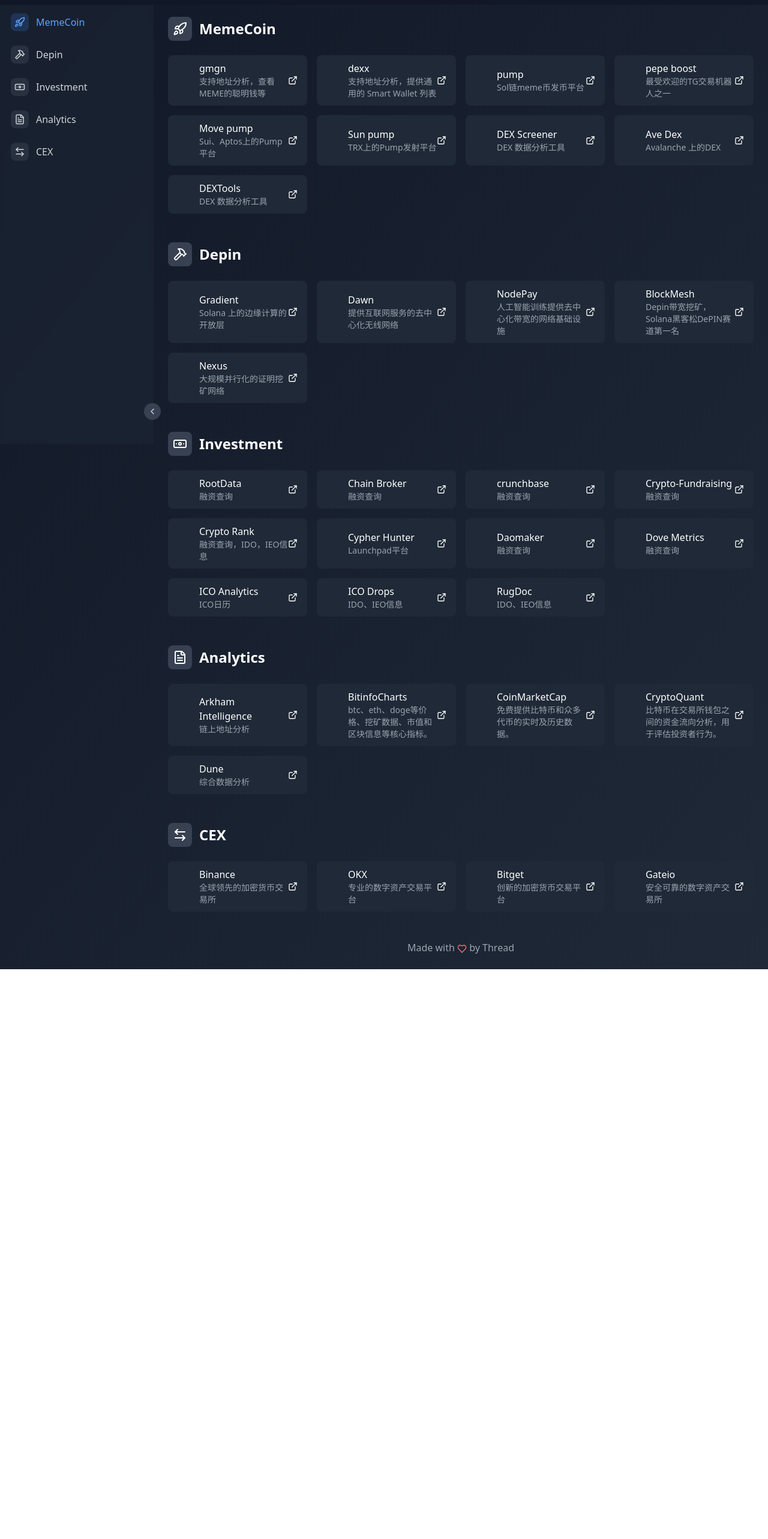
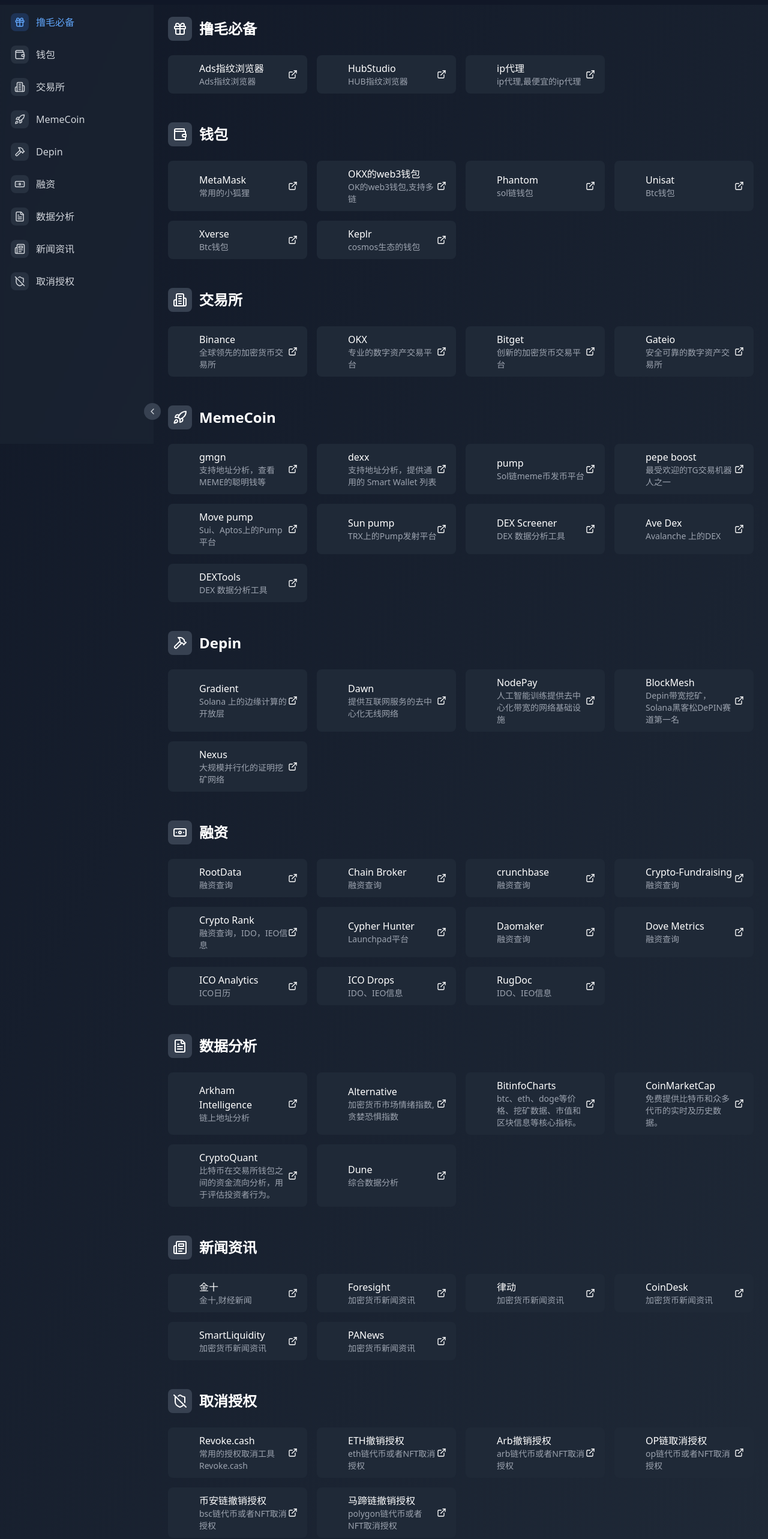
Before and after one commit to hellothread/chainnav, a React (Vite) app: page / in a window 1280 px wide. Shown: the part 60-2626 px from the top of the page at 60% size. Before the commit the page ends 1676 px from the top, so only its background shows below. Built offline with nearby package versions, Linux system fonts and the light colour scheme; the HTML template or start-up script is replaced by a standard one.

Commit message:
add link

```diff
--- a/src/data/dataLink.jsx
+++ b/src/data/dataLink.jsx
@@ -1,6 +1,24 @@
 import React from 'react';
-import { ArrowLeftRight, Rocket, Hammer, Banknote, FileText} from 'lucide-react';
+import { Building2, Rocket, Hammer, Banknote, FileText, ShieldOff, Wallet, Gift, Newspaper } from 'lucide-react';
 
+//撸毛必备
+const airdropTools = [
+  {
+    name:"Ads指纹浏览器",
+    url:"https://share.adspower.net/z75oPhFmQfkdXtT",
+    description:"Ads指纹浏览器"
+  },
+  {
+    name:"HubStudio",
+    url:"http://suo.im/a28Vk",
+    description:"HUB指纹浏览器"
+  },
+  {
+    name:"ip代理",
+    url:"https://www.webshare.io/?referral_code=1vdc4cnb52dl",
+    description:"ip代理,最便宜的ip代理"
+  }
+]
 
 //cex link
 export const cex = [
@@ -168,6 +186,11 @@
     description: '链上地址分析'
   },
   {
+    name:"Alternative",
+    url:"https://alternative.me/crypto/fear-and-greed-index/",
+    description:"加密货币市场情绪指数,贪婪恐惧指数"
+  },
+  {
     name: 'BitinfoCharts',
     url: 'https://bitinfocharts.com/',
     description: 'btc、eth、doge等价格、挖矿数据、市值和区块信息等核心指标。'
@@ -187,38 +210,165 @@
     description: '综合数据分析'
   }
 ]
+//新闻
+const news = [
+  {
+    name:"金十",
+    url:"https://www.jin10.com/",
+    description:"金十,财经新闻"
+  },
+  {
+    name:"Foresight",
+    url:"https://foresightnews.pro/",
+    description:"加密货币新闻资讯"
+  },
+  {
+    name:"律动",
+    url:"https://www.theblockbeats.info/",
+    description:"加密货币新闻资讯"
+  },
+  {
+    name:"CoinDesk",
+    url:"https://www.coindesk.com/",
+    description:"加密货币新闻资讯"
+  },
+  {
+    name:"SmartLiquidity",
+    url:"https://smartliquidity.info/",
+    description:"加密货币新闻资讯"
+  },
+  {
+    name:"PANews",
+    url:"https://www.panewslab.com/zh/index.html",
+    description:"加密货币新闻资讯"
+  }
+]
+//取消授权
+export const authorizationRevocation = [
+  {
+    name: 'Revoke.cash',
+    url: 'https://revoke.cash/zh',
+    description: '常用的授权取消工具Revoke.cash'
+  },
+  {
+    name: 'ETH撤销授权',
+    url: 'https://etherscan.io/tokenapprovalchecker',
+    description: 'eth链代币或者NFT取消授权'
+  },
+  {
+    name: 'Arb撤销授权',
+    url: 'https://arbiscan.io/tokenapprovalchecker',
+    description: 'arb链代币或者NFT取消授权'
+  },
+  {
+    name: 'OP链取消授权',
+    url: 'https://optimistic.etherscan.io/tokenapprovalchecker',
+    description: 'op链代币或者NFT取消授权'
+  },
+  {
+    name: '币安链撤销授权',
+    url: 'https://bscscan.com/tokenapprovalchecker',
+    description: 'bsc链代币或者NFT取消授权'
+  },
+  {
+    name: '马蹄链撤销授权',
+    url: 'https://polygonscan.com/tokenapprovalchecker',
+    description: 'polygon链代币或者NFT取消授权'
+  }
+];
+
+//钱包
+export const wallet = [
+  {
+    name: 'MetaMask',
+    url: 'https://metamask.io/',
+    description: '常用的小狐狸'
+  },
+  {
+    name: 'OKX的web3钱包',
+    url: 'https://www.okx.com/cn/web3',
+    description: 'OK的web3钱包,支持多链'
+  },
+   {
+    name: 'Phantom',
+    url: 'https://phantom.app/',
+    description: 'sol链钱包'
+  },
+  {
+    name: 'Unisat',
+    url: 'https://unisat.io/',
+    description: 'Btc钱包'
+  },{
+    name: 'Xverse',
+    url: 'https://xverse.app/',
+    description: 'Btc钱包'
+  },
+  {
+    name: 'Keplr',
+    url: 'https://www.keplr.app/',
+    description: 'cosmos生态的钱包'
+  },
+
+];
 
 // 分类
 export const categories = [
-
+  {
+    id: 'airdropTools',
+    title: '撸毛必备',
+    icon: <Gift size={24} />,
+    link: airdropTools
+  },
+ {
+    id: 'wallet',
+    title: '钱包',
+    icon: <Wallet size={24} />,
+    link: wallet
+  },
+  {
+    id: 'cex',
+    title: '交易所',
+    icon: <Building2 size={24} />,
+    link: cex
+  },
   {
     id: 'memecoin',
     title: 'MemeCoin',
     icon: <Rocket size={24} />,
     link: memecoin
   },
+
   {
     id: 'depin',
     title: 'Depin',
     icon: <Hammer size={24} />,
     link: depin
   },
+
   {
     id: 'investment',
-    title: 'Investment',
+    title: '融资',
     icon: <Banknote size={24} />,
     link: investment
   },
   {
     id: 'analytics',
-    title: 'Analytics',
+    title: '数据分析',
     icon: <FileText size={24} />,
     link: analytics
   },
+
   {
-    id: 'cex',
-    title: 'CEX',
-    icon: <ArrowLeftRight size={24} />,
-    link: cex
+    id: 'news',
+    title: '新闻资讯',
+    icon: <Newspaper size={24} />,
+    link: news
   },
+  {
+    id: 'authorizationRevocation',
+    title: '取消授权',
+    icon: <ShieldOff size={24} />,
+    link: authorizationRevocation
+  },
+
 ]
```
Also changed, not shown: 1 other file (tests, documents, lock files or other folders).
